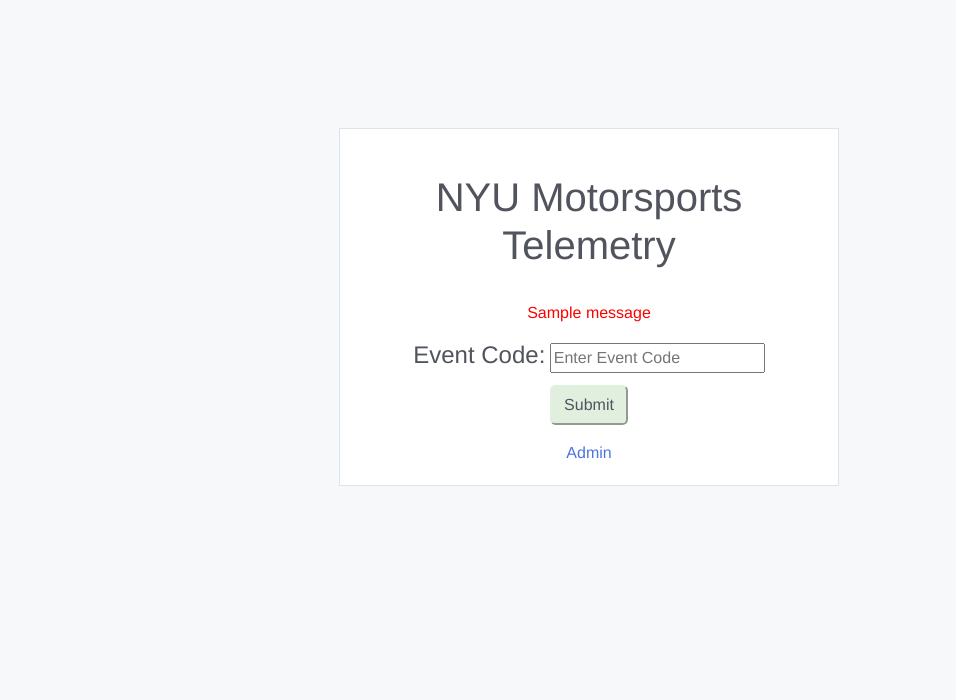
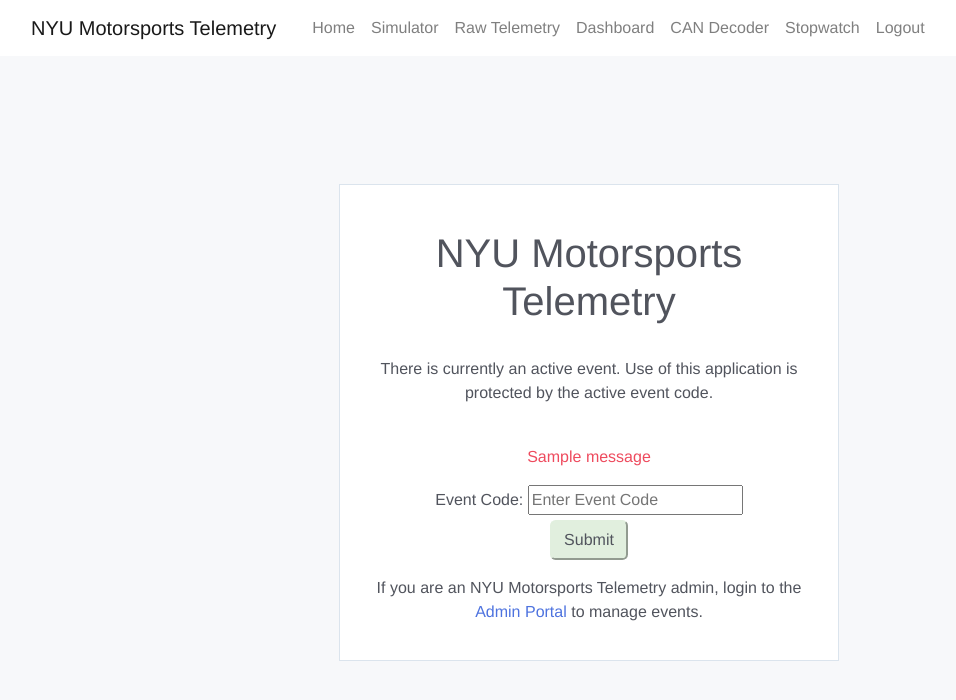
Before and after one commit to mercury-telemetry/mercury-telemetry, a Django app: page / in a window 1280 px wide. Shown: the top 700 px of the page, without its empty margins (51-1007 px from the left). Run offline with Django 3.2, Linux system fonts and the light colour scheme; tables that the repository leaves empty hold one stand-in row (values such as "Sample post"); one stand-in notice (Sample message) is shown.

Commit message:
Add banner to login page for consistency, add more description too

```diff
--- a/mercury/templates/login.html
+++ b/mercury/templates/login.html
@@ -6,26 +6,31 @@
     <meta charset="utf-8">
 </head>
 <body>
+{% include 'banner.html' %}
+
 <div style="padding: 30px;">
     <div id="grafana-base">
         <div id="grafana-panel">
             <br>
             <h1>NYU Motorsports Telemetry</h1>
             <br>
-            {% if no_session_message %}
-            <p>{{ no_session_message }}</p>
+            {% if active_event %}
+                <p>There is currently an active event. Use of this application is protected by the active event code.</p>
+                <br>
             {%  endif %}
             <form method="post" action="{% url 'mercury:EventAccess' %}">
                 {% csrf_token %}
                 {% for message in messages %}
-                    <p style="color:red"> {{ message }} </p>
+                    <p class="error"> {{ message }} </p>
                 {% endfor %}
-                <label><h4>Event Code:</h4></label>
-                <input type="text" name="eventcode" placeholder="Enter Event Code">
+                <label>Event Code:</label>
+                <input type="text" name="eventcode" placeholder="Enter Event Code" required maxlength="8">
                 <br>
                 <input type="submit" class="grafana-btn grafana-btn-green" name="" value="Submit">
             </form>
-            <a class="navbar-link" href="{% url 'admin:index' %}">Admin</a>
+            <p>If you are an NYU Motorsports Telemetry admin, login to the <a class="navbar-link"
+                                                                              href="{% url 'admin:index' %}">Admin
+                Portal</a> to manage events.</p>
         </div>
     </div>
 </div>
```
